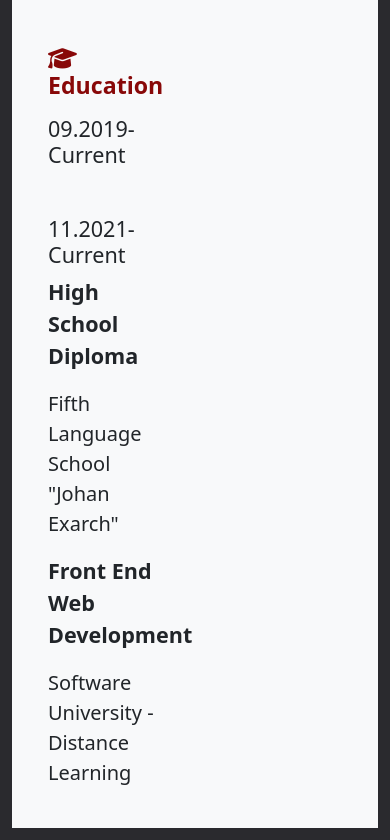
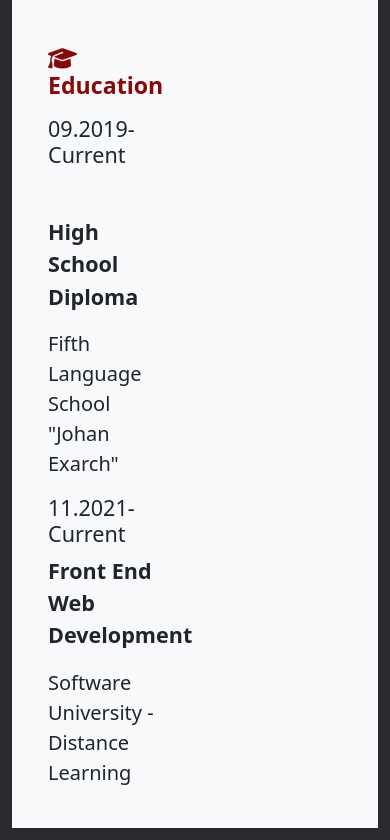
Before and after one commit to ankasabov142/Bootstrap_CV, a website: page index.html in a window 390 px wide. Shown: the part 2872-3712 px from the top of the page. Drawn offline with nearby package versions, Linux system fonts and the light colour scheme.

Commit message:
touch the responsive design

```diff
--- a/index.html
+++ b/index.html
@@ -120,12 +120,13 @@
           <div class="col-sm-3">
             <h4 class="mb-5 mt-2">09.2019-Current</h4>
 
-            <h4>11.2021-Current</h4>
+            <h4 class="d-none d-sm-block" >11.2021-Current</h4>
           </div>
 
           <div class="col-sm-9">
             <p class="fs-4 fw-bold">High School Diploma</p>
             <p class="fs-5 text-right">Fifth Language School "Johan Exarch"</p>
+            <h4 class="d-sm-none">11.2021-Current</h4>
 
             <p class="fs-4 mt-2 fw-bold">Front End Web Development</p>
             <p class="fs-5 text-right">
```
